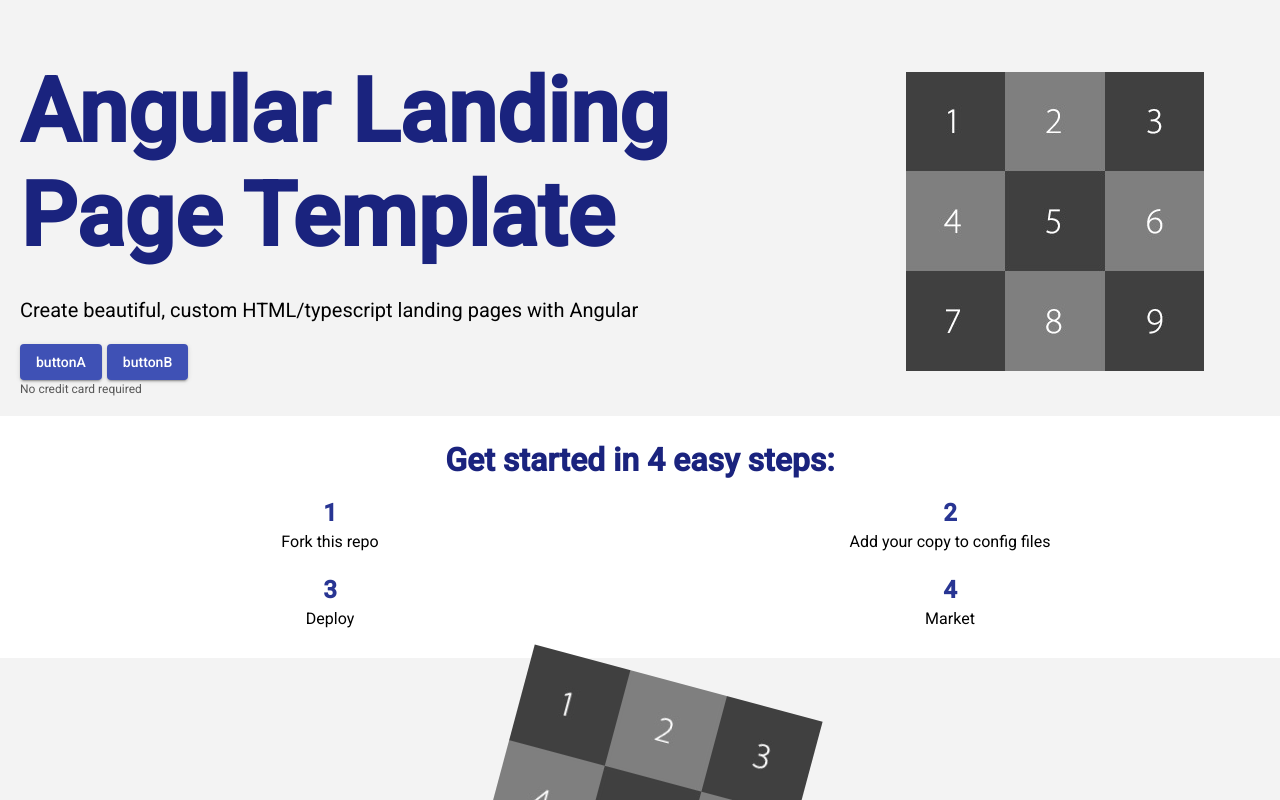
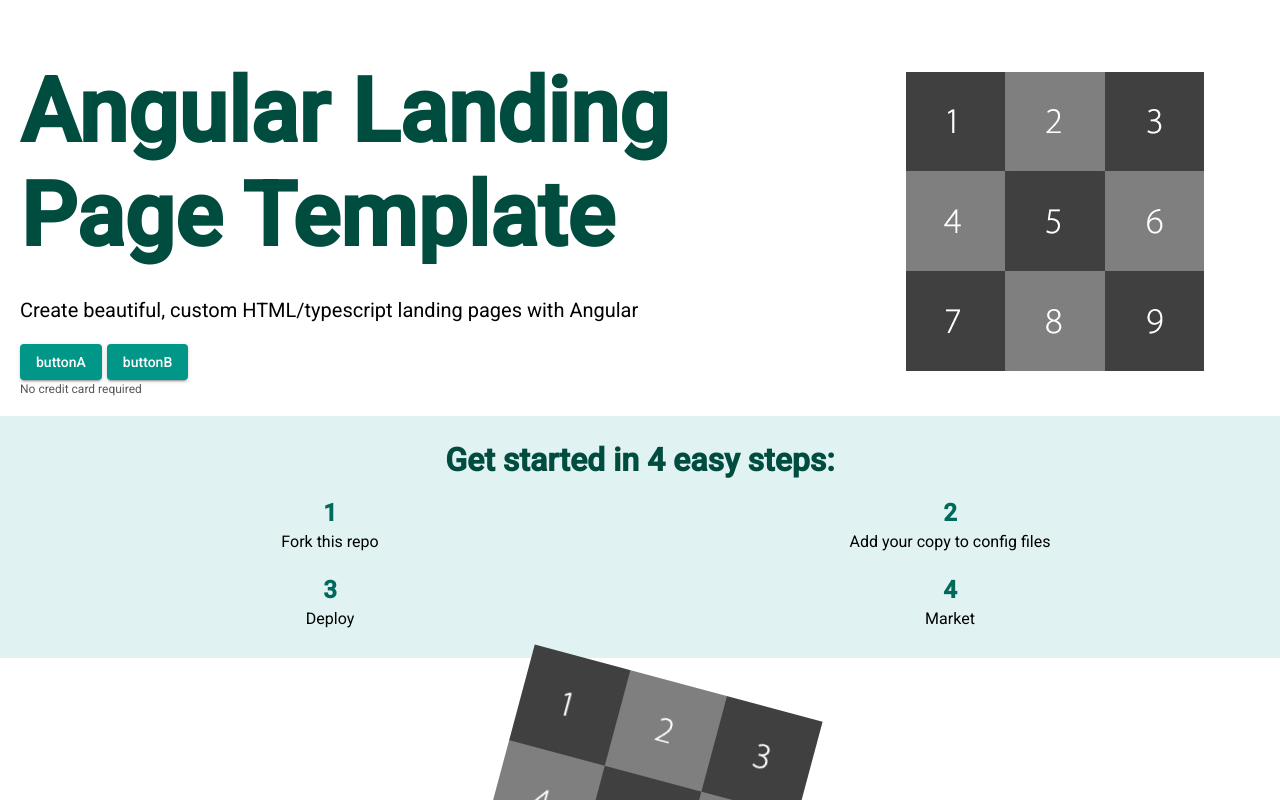
Before and after one commit to MikeQDev/angular-landing-page-template, an Angular app: page / in a window 1280 px wide. Shown: the top 800 px of the page. Built offline with nearby package versions, Linux system fonts and the light colour scheme.

Commit message:
update alternating bg colors

```diff
--- a/src/styles.scss
+++ b/src/styles.scss
@@ -11,7 +11,7 @@
 // Define the palettes for your theme using the Material Design palettes available in palette.scss
 // (imported above). For each palette, you can optionally specify a default, lighter, and darker
 // hue. Available color palettes: https://material.io/design/color/
-$landing-page-primary: mat.define-palette(mat.$indigo-palette);
+$landing-page-primary: mat.define-palette(mat.$teal-palette);
 $landing-page-accent: mat.define-palette(mat.$pink-palette, A200, A100, A400);
 
 // The warn palette is optional (defaults to red).
@@ -40,8 +40,8 @@
 $lighter-color: map-get($landing-page-primary, 500);
 $mobile-width: 1366px;
 // background colors
-$even-color: #ffffff;
-$odd-color: #f3f3f3; // or map get: 50
+$odd-color: #ffffff;
+$even-color: map-get($landing-page-primary, 50); // or #f3f3f3
 
 h1,
 h2,
```
